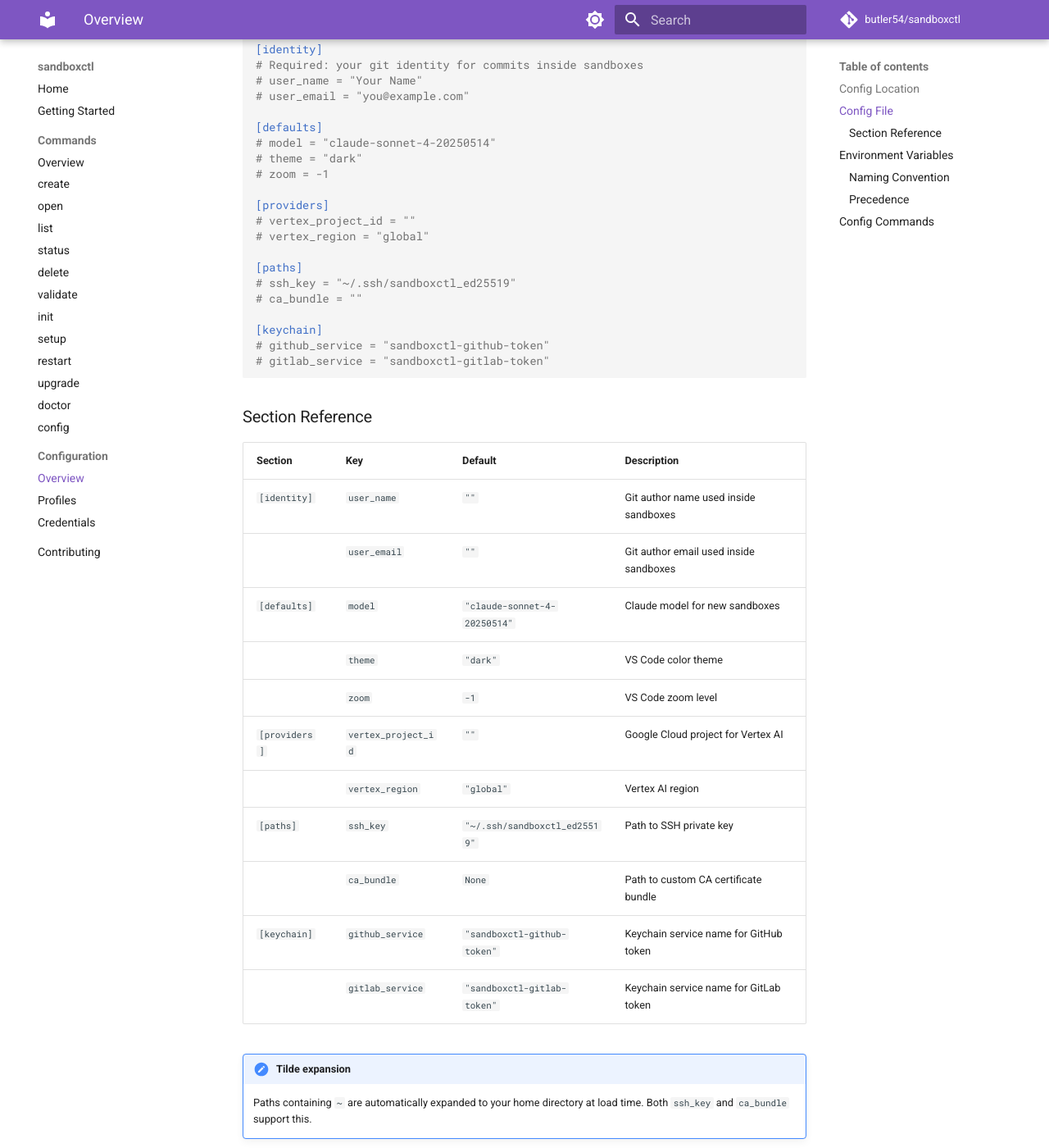
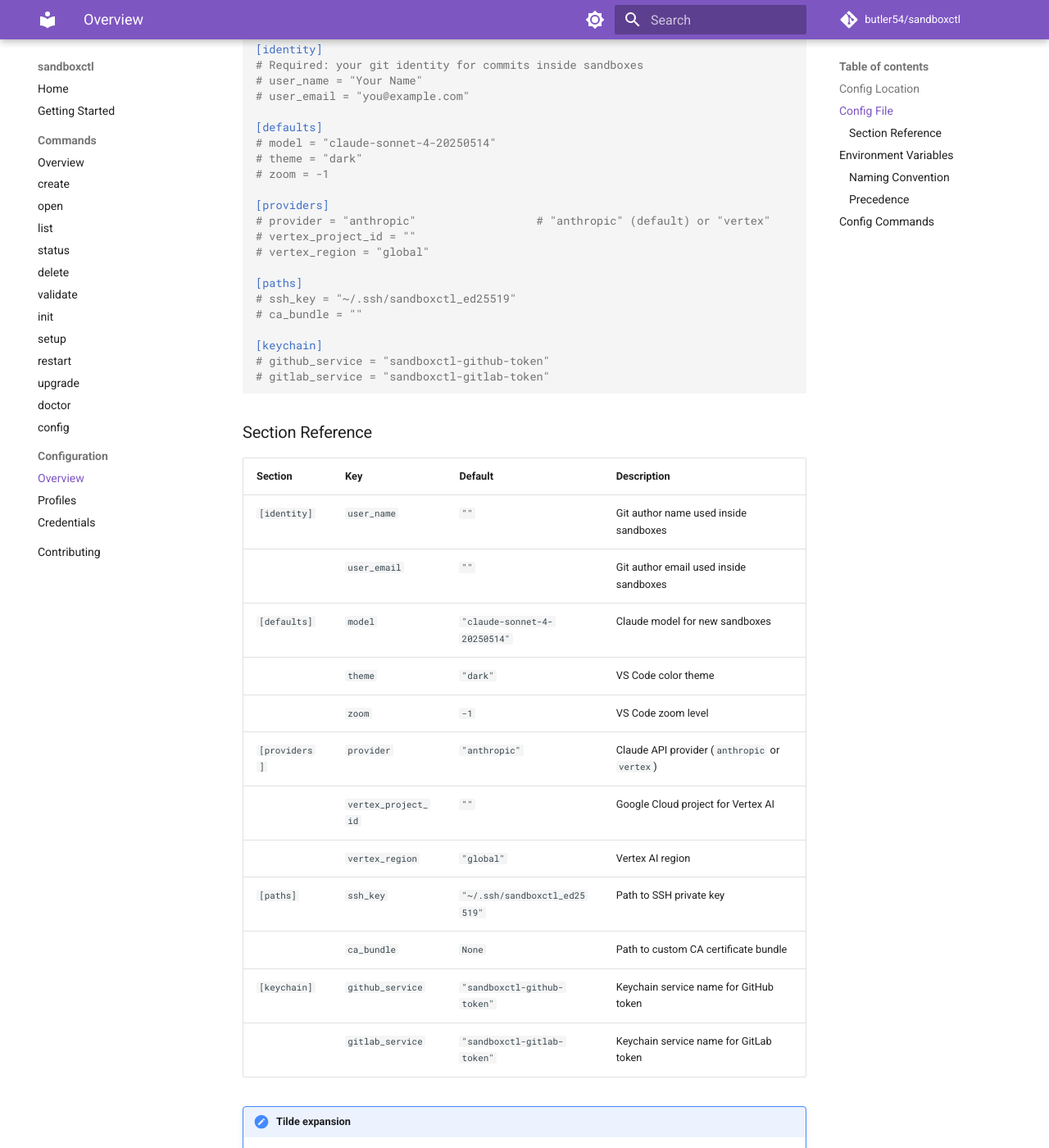
Before and after one commit to butler54/sandboxctl, an MkDocs documentation site: the page built from docs/configuration/index.md, in a window 1280 px wide and 1400 px high, scrolled down 869 px. Shown: the whole window at 82% size. Built offline with MkDocs 1.6.1 and Material for MkDocs 9.7.7, drawn with Linux system fonts in a browser that asks for light colours; comment, search, counter and statistics services are not loaded.

Commit message:
docs: address PR #18 review comments
- Reframe project description: safe isolated LLM environments, not GPU
- Add private GitLab example (gitlab.corp.com) to profile templates
- Add Anthropic API as default provider option alongside Vertex
- Update providers section across README, getting-started, and config docs

Co-Authored-By: Claude Opus 4.6 (1M context) <noreply@anthropic.com>

```diff
--- a/docs/configuration/index.md
+++ b/docs/configuration/index.md
@@ -49,6 +49,7 @@ Full template with all available options:
 # zoom = -1
 
 [providers]
+# provider = "anthropic"                  # "anthropic" (default) or "vertex"
 # vertex_project_id = ""
 # vertex_region = "global"
 
@@ -70,7 +71,8 @@ Full template with all available options:
 | `[defaults]` | `model` | `"claude-sonnet-4-20250514"` | Claude model for new sandboxes |
 | | `theme` | `"dark"` | VS Code color theme |
 | | `zoom` | `-1` | VS Code zoom level |
-| `[providers]` | `vertex_project_id` | `""` | Google Cloud project for Vertex AI |
+| `[providers]` | `provider` | `"anthropic"` | Claude API provider (`anthropic` or `vertex`) |
+| | `vertex_project_id` | `""` | Google Cloud project for Vertex AI |
 | | `vertex_region` | `"global"` | Vertex AI region |
 | `[paths]` | `ssh_key` | `"~/.ssh/sandboxctl_ed25519"` | Path to SSH private key |
 | | `ca_bundle` | `None` | Path to custom CA certificate bundle |
```
Also changed, not shown: README.md (+1 -0 lines), docs/configuration/profiles.md (+4 -0 lines), docs/getting-started.md (+6 -1 lines), docs/index.md (+1 -1 lines).
